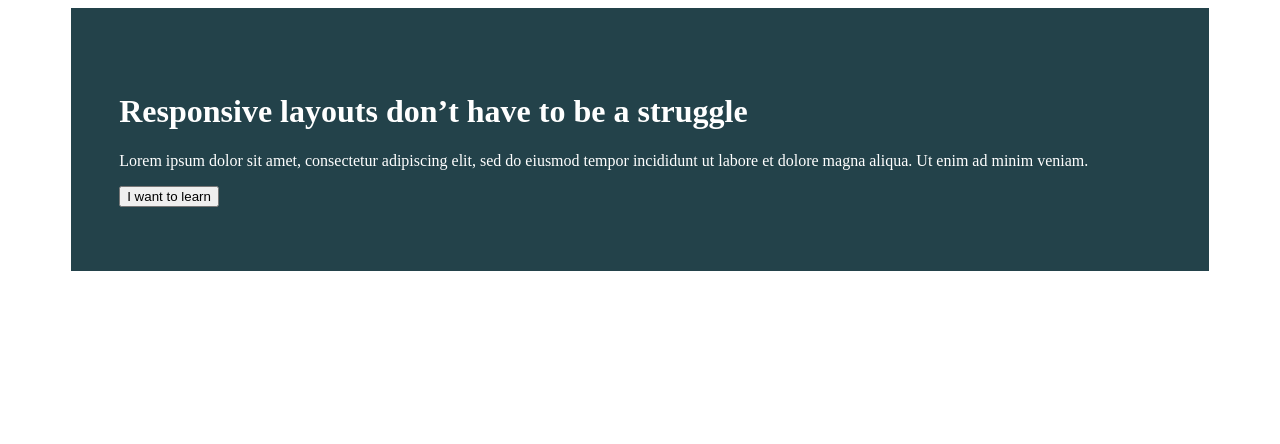
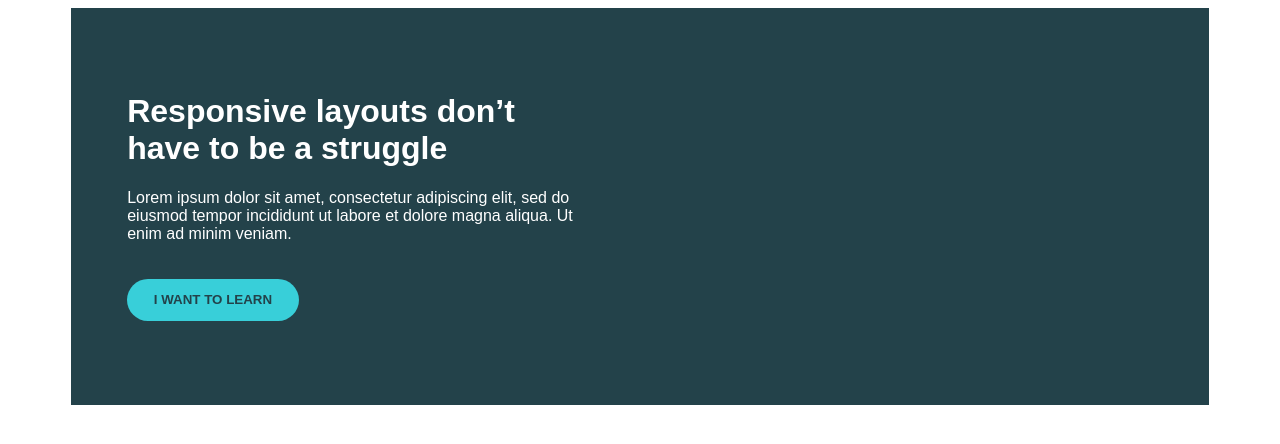
Before and after one commit to tanishk15sharma/CSS-Practice, a plain HTML site: page flexbox challenge2/index.html in a window 1280 px wide. Drawn offline with Linux system fonts and the light colour scheme.

Commit message:
top container

```diff
--- a/flexbox challenge2/style.css
+++ b/flexbox challenge2/style.css
@@ -2,11 +2,26 @@
 *::before,
 *::after {
   box-sizing: border-box;
+  font-family: sans-serif;
 }
 .top-container {
   background: #23424a;
   color: white;
-  padding: 4em 3em;
+  padding: 4em 3.5em;
   width: 90%;
   margin: 0 auto;
 }
+.info {
+  width: 45%;
+}
+
+.info button {
+  border-radius: 100px;
+  border: transparent;
+  padding: 1em 2em;
+  margin: 20px 0;
+  background: #38cfd9;
+  font-weight: 750;
+  text-transform: uppercase;
+  color: #23424a;
+}
```
